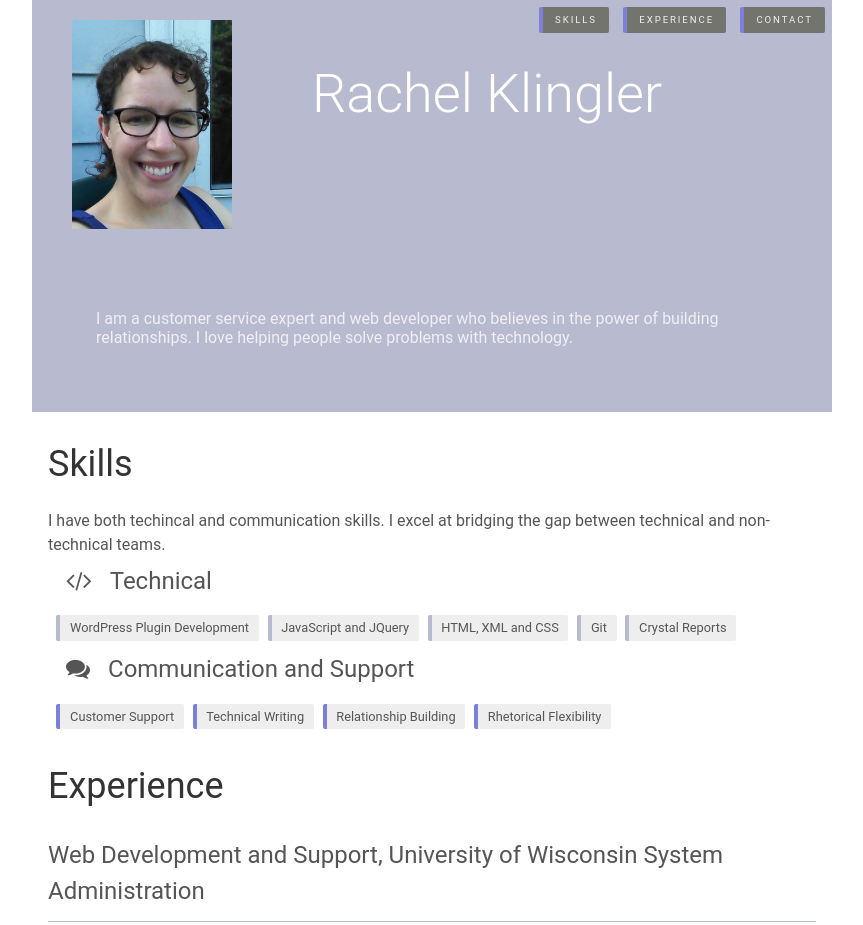
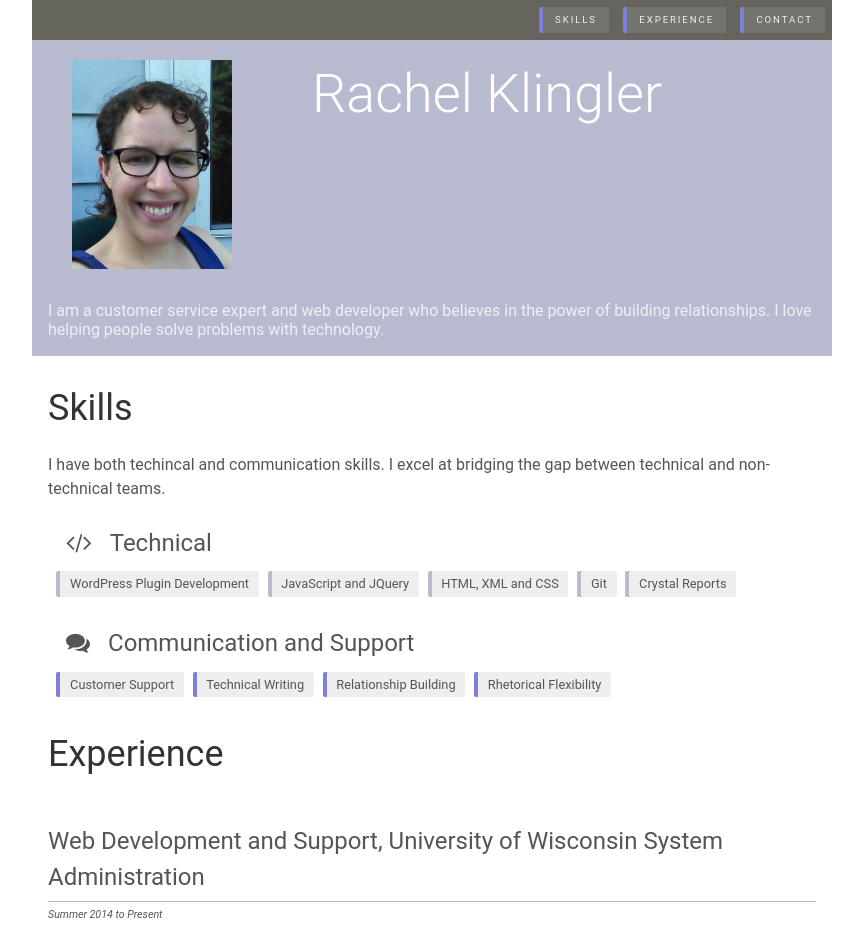
Before and after one commit to rmklingler/rmklingler.github.io, a plain HTML site: page index.html in a window 1280 px wide. Shown: the top 925 px of the page, without its empty margins (208-1071 px from the left). Drawn offline with Linux system fonts and the light colour scheme.

Commit message:
updates to the nag

```diff
--- a/index.html
+++ b/index.html
@@ -9,12 +9,14 @@
 </head>
     <body>
         <header>
+            <div class="nav-container">
                 <ul class='nav'>
                     <!--li><a href="#about">About</a></li-->
                     <li><a href="#skills">Skills</a></li>
                     <li><a href="#experience">Experience</a></li>
                     <li><a href="#contact">Contact</a></li>
                 </ul>
+            </div>
             <img src='rachel.jpg' />
             <h1>Rachel Klingler</h1>
             <p>I am a customer service expert and web developer who believes in the power of building relationships. I love helping people solve problems with technology.</p>
--- a/style.css
+++ b/style.css
@@ -71,7 +71,7 @@ h2 {
 }
 h3 {
   font-size:1.5em;
-    padding:.25em 0 .5em
+padding:1em 0 .25em
 }
 /*Color & Contrast*/
 body {
@@ -127,7 +127,7 @@ ul.skills:after {
     padding: 0 .75em 0;
 }
 .job aside{
-    padding-top:4px;
+    padding:.5em 0;
     font-style:italic;
     font-size:.667em;
 }
@@ -174,7 +174,7 @@ header h1 {
 }
 header p {
     color:#f0eff4;
-    padding: 5vw;
+    padding: 1em;
     font-size: 1em;
     left: 1em;
     top:.25em;
```
Lines whose indentation alone changed are shown as unchanged.
